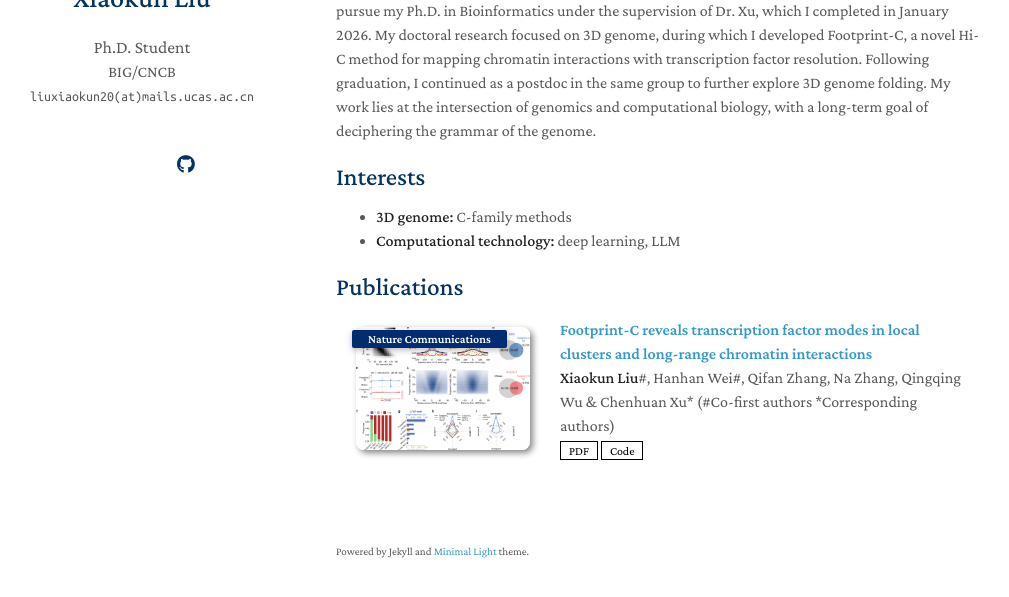
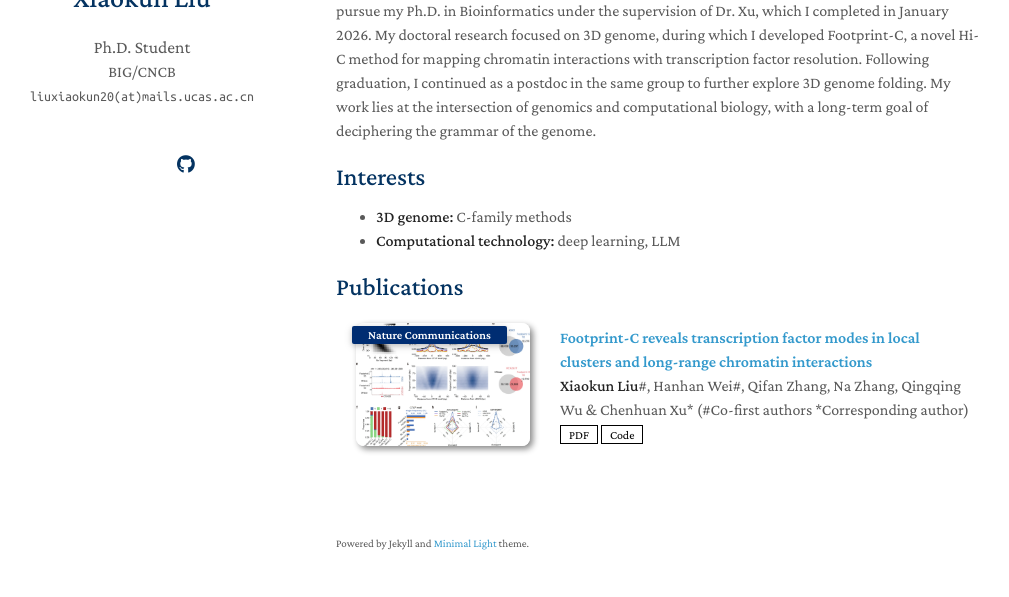
Before and after one commit to xiaokunliu01/xiaokunliu01.github.io, a Jekyll site: the page built from index.md, in a window 1280 px wide, cut to the strip 206-803 px from the top of the page. Shown: the whole strip, without its empty margins (134-1143 px from the left). Built offline with Jekyll 4.4.1, drawn with Linux system fonts in a browser that asks for light colours; a style sheet for code colours, icons or effects is not loaded; our own code applies the rules of GitHub Pages for plain Markdown files.

Commit message:
Update publications.yml

```diff
--- a/_data/publications.yml
+++ b/_data/publications.yml
@@ -11,7 +11,7 @@ main:
 #    notes: Early Accept
 
   - title: "Footprint-C reveals transcription factor modes in local clusters and long-range chromatin interactions"
-    authors: <strong>Xiaokun Liu</strong>#, Hanhan Wei#, Qifan Zhang, Na Zhang, Qingqing Wu & Chenhuan Xu* (#Co-first authors *Corresponding authors)
+    authors: <strong>Xiaokun Liu</strong>#, Hanhan Wei#, Qifan Zhang, Na Zhang, Qingqing Wu & Chenhuan Xu* (#Co-first authors *Corresponding author)
     #conference_short : CVPR
     Journal: Nature Communications
     pdf: https://www.nature.com/articles/s41467-024-55403-7.pdf
```
